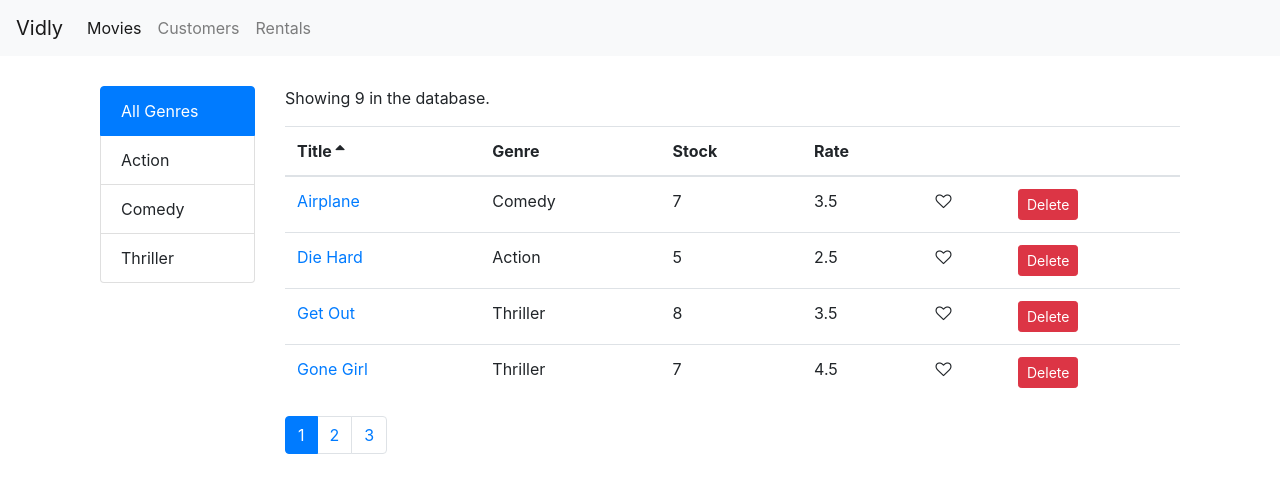
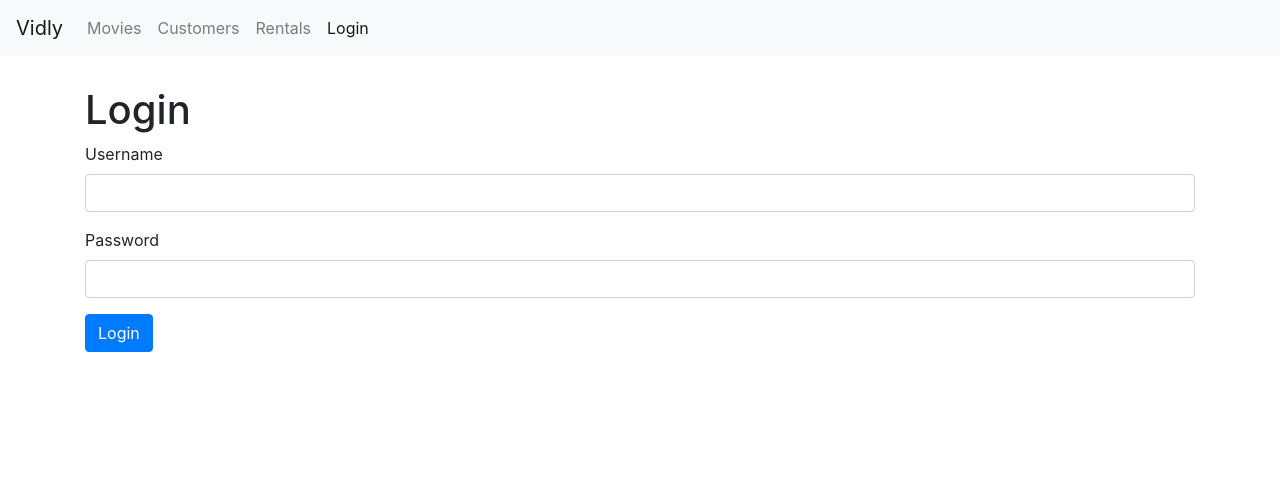
Before and after one commit to GokerAkce/vidly-react, a React (Create React App) app: page /login in a window 1280 px wide. Before the commit this address led to /movies. Shown: the top 492 px of the page. Built offline with nearby package versions, Linux system fonts and the light colour scheme.

Commit message:
Added login form component

```diff
--- a/src/App.js
+++ b/src/App.js
@@ -6,6 +6,7 @@
 import Rentals from './components/rentals';
 import NotFound from './components/notFound';
 import MovieForm from './components/movieForm';
+import LoginForm from './components/loginForm';
 
 class App extends Component {
   render() {
@@ -18,6 +19,7 @@
           <Route path="/customers" component={Customers} />
           <Route path="/movies" component={Movies} />
           <Route path="/rentals" component={Rentals}></Route>
+          <Route path="/login" component={LoginForm} />
           <Route path="/not-found" component={NotFound} />
           <Redirect from="/" to="/movies" />
           <Redirect to="/not-found" />
--- /dev/null
+++ b/src/components/common/input.jsx
@@ -0,0 +1,19 @@
+import React from 'react';
+
+const Input = ({name, label, value, onChange}) => {
+    return (
+        <div className="form-group">
+            <label htmlFor={name}>{label}</label>
+            <input
+                value={value}
+                onChange={onChange}
+                id={name}
+                name={name}
+                type="text"
+                className="form-control"
+            />
+        </div>
+      );
+}
+
+export default Input;
--- a/src/components/common/navBar.jsx
+++ b/src/components/common/navBar.jsx
@@ -19,6 +19,9 @@
             <li className="nav-item">
                 <NavLink className="nav-link" to="/rentals">Rentals</NavLink>
             </li>
+            <li className="nav-item">
+                <NavLink className="nav-link" to="/login">Login</NavLink>
+            </li>
             </ul>
         </div>
         </nav>
--- /dev/null
+++ b/src/components/loginForm.jsx
@@ -0,0 +1,46 @@
+import React, { Component } from 'react';
+import Input from './common/input';
+
+class LoginForm extends Component {
+    state = {
+        account: { username: "", password: ""}
+     }
+
+    handleChange = ({currentTarget: input}) => {
+        const account = {...this.state.account};
+        account[input.name] = input.value;
+        this.setState({account});
+    }
+
+    handleSubmit = e => {
+        e.preventDefault();
+
+        console.log("Submitted");
+    }
+    render() {
+        const {account} = this.state;
+
+        return (
+            <div>
+                <h1>Login</h1>
+                <form onSubmit={this.handleSubmit}>
+                    <Input
+                        name="username"
+                        value={account.username}
+                        label="Username"
+                        onChange={this.handleChange}
+                    />
+                    <Input
+                        name="password"
+                        value={account.password}
+                        label="Password"
+                        onChange={this.handleChange}
+                    />
+                    <button className="btn btn-primary">Login</button>
+                </form>
+            </div>
+          );
+    }
+}
+
+export default LoginForm;
```
